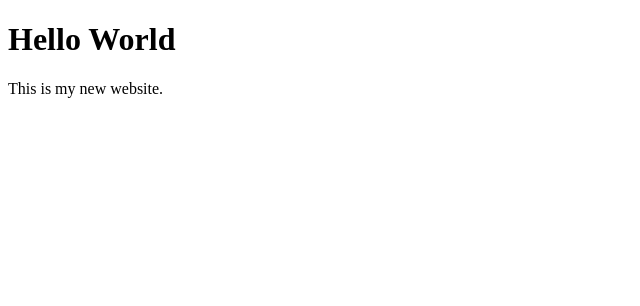
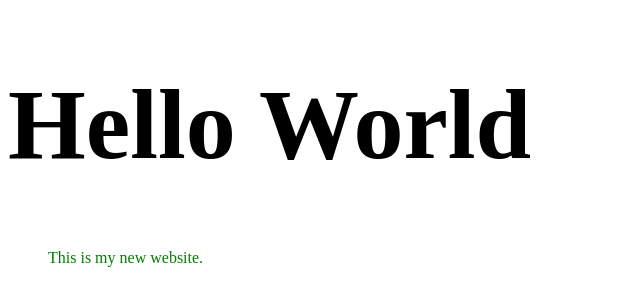
Before and after one commit to sharryheb/sharryheb.github.io, a plain HTML site: page index.html in a window 1280 px wide. Shown: the whole page, without its empty margins (0-640 px from the left). Drawn offline with Linux system fonts and the light colour scheme.

Commit message:
fix css link

```diff
--- a/index.html
+++ b/index.html
@@ -5,7 +5,7 @@
     <meta name="viewport" content="width=device-width, initial-scale=1.0">
     <meta http-equiv="X-UA-Compatible" content="ie=edge">
     <title>Document</title>
-    <link href="css/styles.css"
+    <link href="css/styles.css" rel="stylesheet">
 </head>
 <body>
     <h1>Hello World</h1>
```
